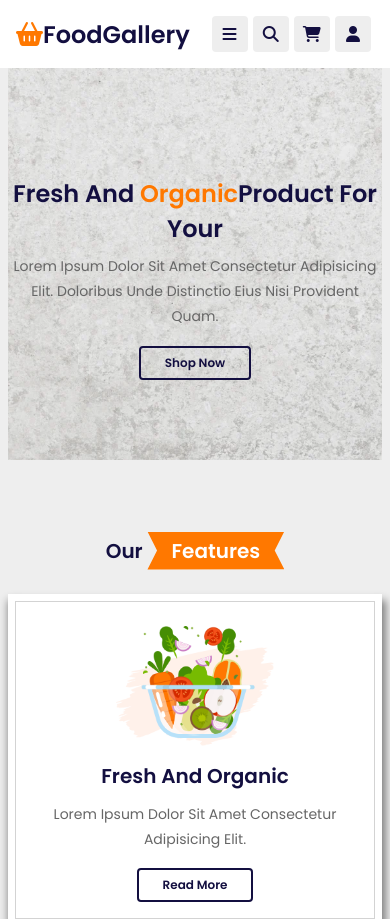
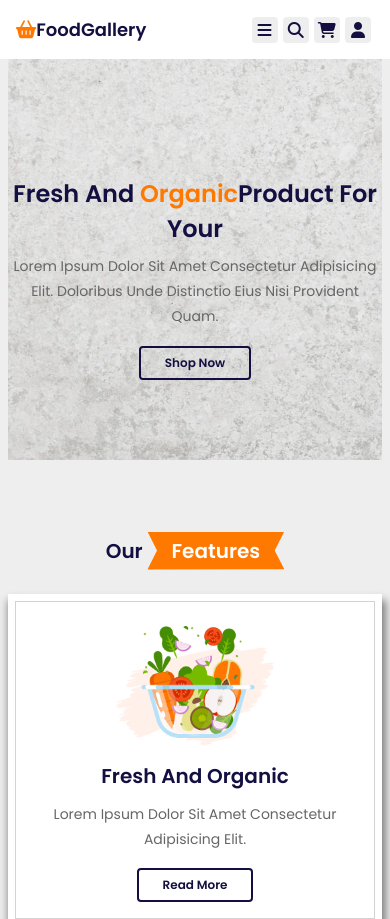
Before and after one commit to Redowan371/food-gellary, a plain HTML site: page index.html in a window 390 px wide. Shown: the top 919 px of the page. Drawn offline with nearby package versions, Linux system fonts and the light colour scheme.

Commit message:
fix Responsive

```diff
--- a/assets/Css/style.css
+++ b/assets/Css/style.css
@@ -621,4 +621,12 @@ Responsive
     .footer{
         text-align: center;
     }
+    .header .logo{
+    font-size: 18px;
+    }
+    .header .icons div{
+    height: 26px;
+    width: 26px;
+    line-height: 26px;
 }
+}
```
